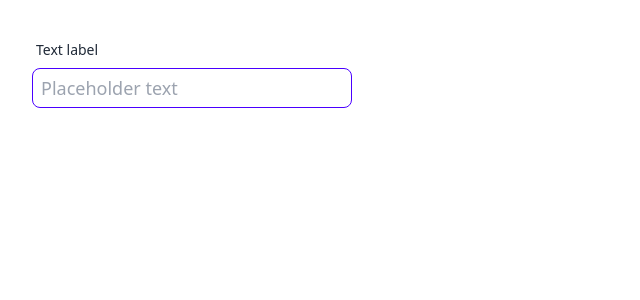
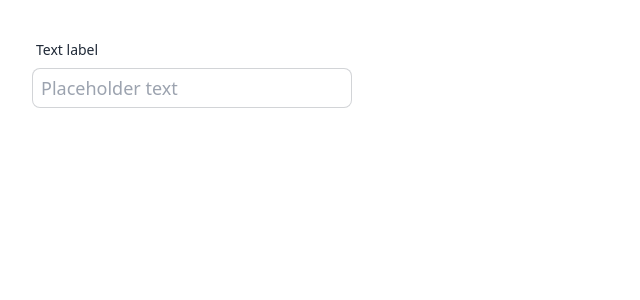
Before and after one commit to CodeHarmony-Syndication/co-jist, a React (Vite) app: page / in a window 1280 px wide. Shown: the top 300 px of the page, without its empty margins (0-640 px from the left). Built offline with nearby package versions, Linux system fonts and the light colour scheme.

Commit message:
set color None

```diff
--- a/src/App.tsx
+++ b/src/App.tsx
@@ -8,7 +8,7 @@ function App() {
     <>
       <InputField
         size={InputFieldSize.Large}
-        color={InputFieldColor.Primary}
+        color={InputFieldColor.None}
         variant={InputFieldVariant.Bordered}
         type="text"
         placeholder="Placeholder text"
--- a/src/components/InputField/InputField.ts
+++ b/src/components/InputField/InputField.ts
@@ -10,6 +10,7 @@ export enum InputFieldColor {
   Success = "input-success",
   Warning = "input-warning",
   Error = "input-error",
+  None = "",
 }
 
 export enum InputFieldVariant {
```
